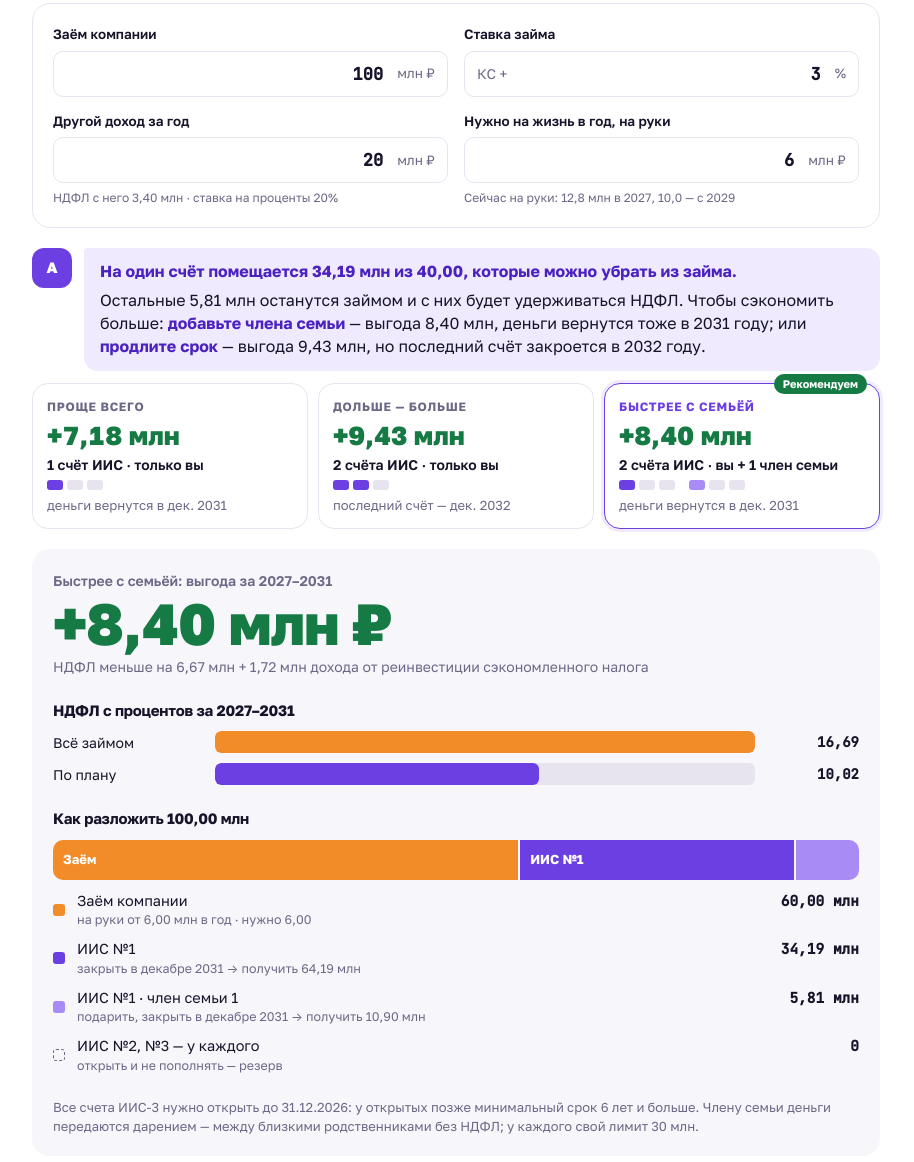
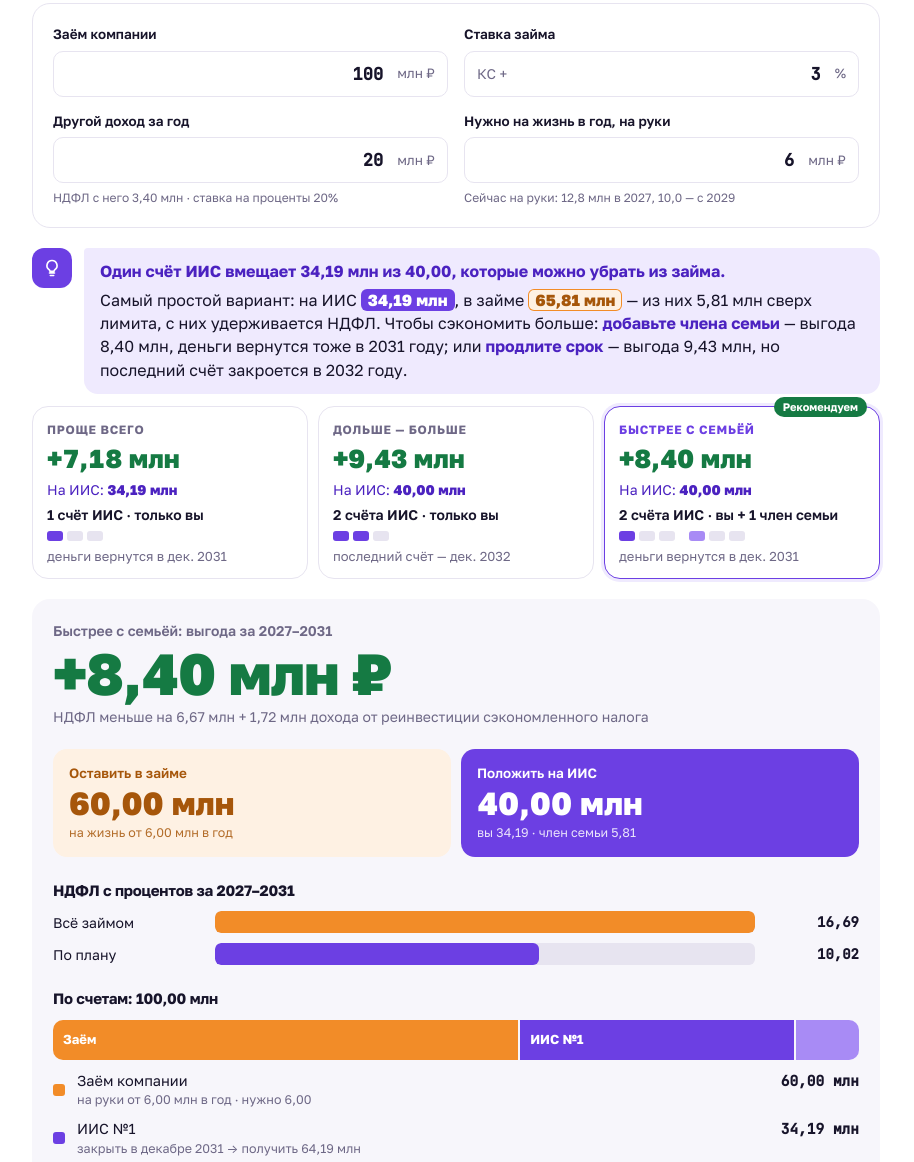
Before and after one commit to maxtitov22/open, a plain HTML site: page index.html in a window 1280 px wide. Shown: the part 167-1329 px from the top of the page, without its empty margins (184-1098 px from the left). Drawn offline with Linux system fonts and the light colour scheme.

Commit message:
Калькулятор: без упоминания бренда, сумма на ИИС выделена

```diff
--- a/index.html
+++ b/index.html
@@ -8,7 +8,7 @@
 <meta name="description" content="Заём компании или облигации на ИИС-3: калькулятор подбирает варианты">
 <link rel="stylesheet" href="https://fonts.googleapis.com/css2?family=Golos+Text:wght@400;500;600;700;800&family=JetBrains+Mono:wght@400;500&display=swap">
 <style>
-/* ATON Minimal, один экран: ввод → экономия → сравнение → раскладка. Оранжевый — заём, фиолетовый — ИИС */
+/* Один экран: ввод → экономия → сравнение → раскладка. Оранжевый — заём, фиолетовый — ИИС */
 :root{
   --bg:#FFFFFF; --soft:#F7F6FB; --line:#E7E4F0; --ink:#17142A; --muted:#6E6886;
   --violet:#6C3FE3; --violet-2:#EFEAFE; --violet-ink:#4B22C0; --violet-3:#A88BF5;
@@ -145,12 +145,26 @@ ul.plain{margin:0;padding-left:18px;display:flex;flex-direction:column;gap:4px}
 .dots i{width:16px;height:10px;border-radius:3px;background:var(--line)}
 .dots i.on{background:var(--violet)} .dots i.fam{background:var(--violet-3)}
 .dots .sep{width:6px;background:none}
+/* суммы: заём и ИИС */
+.amt{font-weight:800;padding:1px 7px;border-radius:6px;white-space:nowrap}
+.amt.v{background:var(--violet);color:var(--on-accent)}
+.amt.o{background:var(--orange-2);color:var(--orange-ink);box-shadow:inset 0 0 0 1px var(--orange)}
+.put2{display:grid;grid-template-columns:1fr 1fr;gap:10px}
+.put2 .t{border-radius:14px;padding:14px 16px;display:flex;flex-direction:column;gap:2px;min-width:0}
+.put2 .t span{font-size:13.5px;font-weight:600}
+.put2 .t b{font-size:clamp(24px,4.4vw,32px);font-weight:800;font-variant-numeric:tabular-nums;line-height:1.15}
+.put2 .t small{font-size:12.5px;opacity:.85}
+.put2 .o{background:var(--orange-2);color:var(--orange-ink)}
+.put2 .v{background:var(--violet);color:var(--on-accent)}
+@media (max-width:420px){.put2{grid-template-columns:1fr}}
+.opt .put{font-size:14px;color:var(--violet-ink)}
+.opt .put b{font-weight:800}
 </style>
 </head>
 <body>
 <div class="wrap">
   <header style="display:flex;flex-direction:column;gap:8px">
-    <span class="tag">Модельный расчёт · АТОН</span>
+    <span class="tag">Модельный расчёт</span>
     <h1>Сколько НДФЛ сэкономят облигации на ИИС-3</h1>
     <p class="muted">Введите четыре цифры — калькулятор подберёт, сколько оставить займом на жизнь, сколько счетов ИИС-3 пополнить и стоит ли подключать семью.</p>
   </header>
@@ -379,7 +393,7 @@ function update() {
   $("needHint").textContent = `Сейчас на руки: ${nf(net[0], 1)} млн в 2027, ${nf(net[2], 1)} — с 2029`;
   $("assumpLine").textContent = `КС ${st.kc.slice(0, 3).map(short).join(" → ")}% · реинвестиция ${RI ? "под КС " + (st.gap <= 0 ? "+ " + short(-st.gap) : "− " + short(st.gap)) + "%" : "выкл."}`;
   const O = options(ctx), one = O.one;
-  const ava = '<span class="ava" aria-hidden="true">А</span>';
+  const ava = '<span class="ava" aria-hidden="true"><svg width="20" height="20" viewBox="0 0 24 24" fill="none" stroke="currentColor" stroke-width="2" stroke-linecap="round" stroke-linejoin="round"><path d="M9 18h6M10 21h4M12 3a6 6 0 0 0-3.5 10.9c.6.5 1 1.2 1 2.1h5c0-.9.4-1.6 1-2.1A6 6 0 0 0 12 3z"/></svg></span>';
 
   if (!O.out.length) {
     $("say").innerHTML = `${ava}<div class="txt"><b>${one.shortfall ? "Процентов не хватит на жизнь даже со всей суммы." : "Вся сумма нужна на жизнь."}</b><span>${one.shortfall ? `Вся сумма займом даёт на руки ${nf(ENG.netOf(st.A * one.rMin, st.Y))} млн в год при ставке ${pf(one.rMin)}%, а нужно ${nf(st.need)}. ` : ""}На ИИС ничего не остаётся — схема не даст экономии. Уменьшите «Нужно на жизнь».</span></div>`;
@@ -389,13 +403,13 @@ function update() {
   // что говорит консультант
   const free = st.A - one.loanNeed, W = RI ? "выгода" : "экономия";
   let say;
-  if (one.excess < 0.01) say = `<b>Вам достаточно одного ИИС-3.</b><span>Займом оставьте ${nf(one.loan)} млн — этого хватит на жизнь. Остальные ${nf(one.iis)} млн помещаются на один счёт, деньги вернутся в декабре 2031 года. Откройте 3 счёта до 31.12.2026, пополните только первый.</span>`;
+  if (one.excess < 0.01) say = `<b>Вам достаточно одного ИИС-3.</b><span>Оставьте в займе <span class="amt o">${nf(one.loan)} млн</span> — этого хватит на жизнь. На ИИС положите <span class="amt v">${nf(one.iis)} млн</span> — всё помещается на один счёт, деньги вернутся в декабре 2031 года. Откройте 3 счёта до 31.12.2026, пополните только первый.</span>`;
   else {
     const tips = [];
     if (O.fam && O.out.some(o => o.id === "fam")) tips.push(`<b>добавьте ${O.fam.persons > 2 ? "двух членов" : "члена"} семьи</b> — ${W} ${nf(O.fam.win)} млн, деньги вернутся тоже в 2031 году`);
     const lg = O.out.filter(o => o.id === "y6" || o.id === "y7").pop();
     if (lg) tips.push(`<b>продлите срок</b> — ${W} ${nf(lg.v.win)} млн, но последний счёт закроется в ${lg.v.end} году`);
-    say = `<b>На один счёт помещается ${nf(one.iis)} млн из ${nf(free)}, которые можно убрать из займа.</b><span>Остальные ${nf(one.excess)} млн останутся займом и с них будет удерживаться НДФЛ. Чтобы сэкономить больше: ${tips.join("; или ")}.</span>`;
+    say = `<b>Один счёт ИИС вмещает ${nf(one.iis)} млн из ${nf(free)}, которые можно убрать из займа.</b><span>Самый простой вариант: на ИИС <span class="amt v">${nf(one.iis)} млн</span>, в займе <span class="amt o">${nf(one.loan)} млн</span> — из них ${nf(one.excess)} млн сверх лимита, с них удерживается НДФЛ. Чтобы сэкономить больше: ${tips.join("; или ")}.</span>`;
   }
   $("say").innerHTML = `${ava}<div class="txt">${say}</div>`;
   // карточки
@@ -403,7 +417,7 @@ function update() {
   if (!O.out.some(o => o.id === st.pick)) st.pick = rec;
   $("cards").innerHTML = O.out.map(o => `<button type="button" class="opt" role="radio" aria-checked="${o.id === st.pick}" tabindex="${o.id === st.pick ? 0 : -1}" data-pick="${o.id}">
       ${o.id === rec ? '<span class="rec">Рекомендуем</span>' : ""}<span class="kind">${o.kind}</span>
-      <span class="win">+${nf(o.v.win)} млн</span><span class="what">${accTxt(o.v)}</span>${dots(o.v)}
+      <span class="win">+${nf(o.v.win)} млн</span><span class="put">На ИИС: <b>${nf(o.v.iis)} млн</b></span><span class="what">${accTxt(o.v)}</span>${dots(o.v)}
       <span class="when">${o.v.accts.length > 1 && o.v.H > 5 ? "последний счёт — дек. " + o.v.end : "деньги вернутся в дек. " + o.v.end}</span></button>`).join("");
   save();
   const sel = O.out.find(o => o.id === st.pick), v = sel.v, period = `${YEARS[0]}–${v.end}`;
@@ -419,10 +433,12 @@ function update() {
   if (empty.length) lg += `<div class="lg"><span class="dot e"></span><span>ИИС ${empty.join(", ")}${v.persons > 1 ? " — у каждого" : ""}<small>открыть и не пополнять — резерв</small></span><b>0</b></div>`;
   $("res").innerHTML = `<div class="hero"><span class="cap">${sel.kind}: ${RI ? "выгода" : "экономия НДФЛ"} за ${period}</span><span class="big">+${nf(v.win)} млн ₽</span>
       ${RI ? `<span class="sub">НДФЛ меньше на ${nf(v.saved)} млн + ${nf(v.gain - v.saved)} млн дохода от реинвестиции сэкономленного налога</span>` : ""}</div>
+    <div class="put2"><div class="t o"><span>Оставить в займе</span><b>${nf(v.loan)} млн</b><small>на жизнь от ${nf(v.minCash)} млн в год</small></div>
+      <div class="t v"><span>Положить на ИИС</span><b>${nf(v.iis)} млн</b><small>${v.persons > 1 ? [0, 1, 2].map(j => { const s = v.accts.filter(a => a.j === j).reduce((t, a) => t + a.X, 0); return s > 0 ? (j ? "член семьи" + (v.persons > 2 ? " " + j : "") : "вы") + " " + nf(s) : ""; }).filter(Boolean).join(" · ") : v.accts.length + " " + plural(v.accts.length, "счёт", "счёта", "счетов")}</small></div></div>
     <div class="blk"><h3>НДФЛ с процентов за ${period}</h3>
       <div class="cmp-row"><span>Всё займом</span><div class="bar"><i class="o" style="width:100%"></i></div><span class="v">${nf(v.taxBase)}</span></div>
       <div class="cmp-row"><span>По плану</span><div class="bar"><i class="v" style="width:${(v.taxNew / mx * 100).toFixed(1)}%"></i></div><span class="v">${nf(v.taxNew)}</span></div></div>
-    <div class="blk"><h3>Как разложить ${nf(st.A)} млн</h3><div class="split" role="img" aria-label="Заём ${nf(v.loan)} млн, на ИИС ${nf(v.iis)} млн">${seg}</div><div class="legend">${lg}</div></div>
+    <div class="blk"><h3>По счетам: ${nf(st.A)} млн</h3><div class="split" role="img" aria-label="Заём ${nf(v.loan)} млн, на ИИС ${nf(v.iis)} млн">${seg}</div><div class="legend">${lg}</div></div>
     <p class="note">Все счета ИИС-3 нужно открыть до 31.12.2026: у открытых позже минимальный срок 6 лет и больше.${v.persons > 1 ? " Члену семьи деньги передаются дарением — между близкими родственниками без НДФЛ; у каждого свой лимит 30 млн." : ""}</p>`;
 
   // подробно
@@ -440,7 +456,7 @@ function update() {
     <h3>Условия</h3><ul class="plain note">
     <li>Деньги на ИИС-3 заблокированы до закрытия; досрочное закрытие лишает льготы. Не должно быть ИИС-1 и ИИС-2</li>
     <li>Счёт закрывается на оферте или погашении облигаций; брокер может потребовать квалификацию</li>
-    <li>Перед запуском — заключение налогового юриста</li></ul>`;
+    </ul>`;
 }
 fillInputs(); update();
 
```
